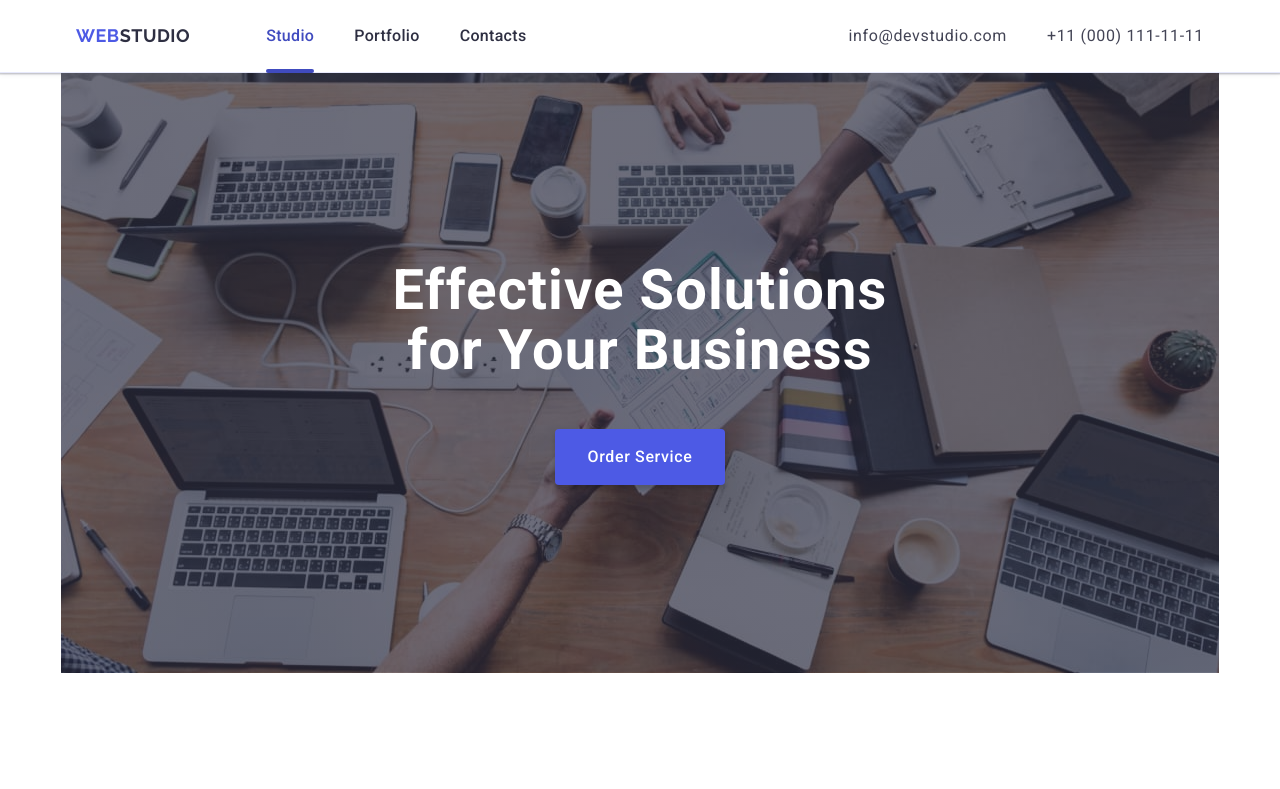
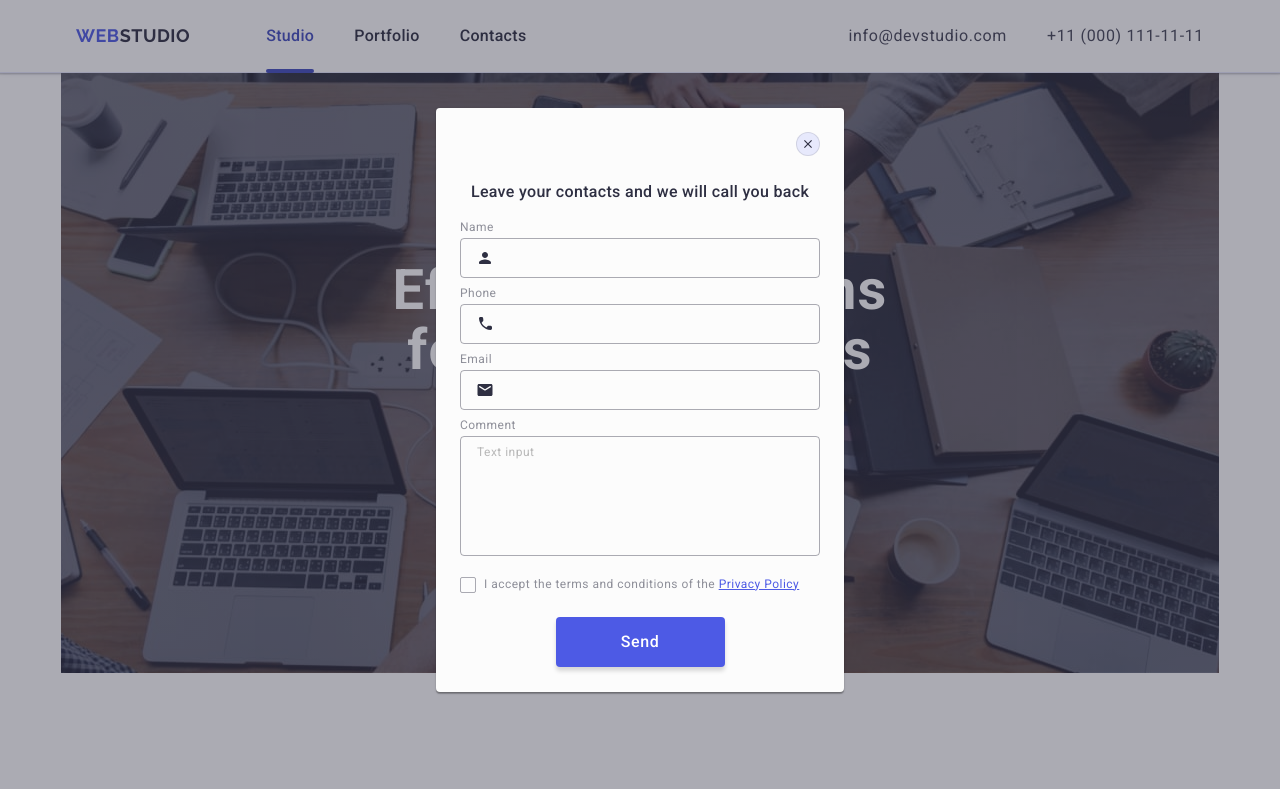
Before and after one commit to Oleksand-Kalinin/goit-markup-hw-06, a plain HTML site: page index.html in a window 1280 px wide. Shown: the top 789 px of the page. Drawn offline with nearby package versions, Linux system fonts and the light colour scheme.

Commit message:
adaptive

```diff
--- a/css/styles.css
+++ b/css/styles.css
@@ -95,6 +95,7 @@ section {
 /* #endregion Common styles */
 
 /* #region Page-header-styles */
+
 .page-header {
     border-bottom: 1px solid #e7e9fc;
     box-shadow:
@@ -911,9 +912,9 @@ section {
         0 1px 3px 0 rgba(0, 0, 0, 0.12),
         0 2px 1px 0 rgba(0, 0, 0, 0.2);
     border-radius: 4px;
-    width: 408px;
-    min-height: 584px;
-    padding: 72px 24px 24px 24px;
+    width: 288px;
+    min-height: 623px;
+    padding: 72px 16px 24px 16px;
     position: absolute;
     top: 50%;
     left: 50%;
@@ -931,6 +932,7 @@ section {
     border: 1px solid rgba(0, 0, 0, 0.1);
     background-color: #e7e9fc;
     padding: 0;
+    line-height: 0;
     fill: #2e2f42;
     position: absolute;
     top: 24px;
@@ -961,11 +963,11 @@ section {
     margin-bottom: 16px;
 }
 
-.label-form-wrapper {
+.wrapper-label-form-order-service {
     margin-bottom: 8px;
 }
 
-.form-label-order-service {
+.label-form-order-service {
     display: block;
     font-size: 12px;
     line-height: 1.17;
@@ -978,7 +980,6 @@ section {
     position: relative;
     display: flex;
     align-items: center;
-
 }
 
 .form-input-order-service {
@@ -988,7 +989,7 @@ section {
     border: 1px solid rgba(46, 47, 66, 0.4);
     border-radius: 4px;
     outline: transparent;
-    padding-left: 38px;
+    padding-left: 34px;
     transition:
         border-color 250ms cubic-bezier(0.4, 0, 0.2, 1);
 }
@@ -1006,25 +1007,24 @@ section {
     fill: #2e2f42;
     transition:
         fill 250ms cubic-bezier(0.4, 0, 0.2, 1);
-
 }
 
 .form-input-order-service:focus+.form-icon {
     fill: #4d5ae5;
 }
 
-.comment-wrapper {
+.wrapper-comment {
     margin-bottom: 16px;
 }
 
-.form-input-comment-order-service {
+.input-comment-form-order-service {
     background-color: transparent;
     width: 100%;
     resize: none;
     border: 1px solid rgba(46, 47, 66, 0.4);
     border-radius: 4px;
     outline: transparent;
-    width: 360px;
+    width: 100%;
     height: 120px;
     padding: 8px 16px;
     transition:
@@ -1033,20 +1033,27 @@ section {
     font-size: 12px;
     line-height: 1.17;
     letter-spacing: 0.04em;
-    color: rgba(46, 47, 66, 0.4);
+    color: #8e8f99;
 }
 
-.form-input-comment-order-service:focus {
+.input-comment-form-order-service::placeholder {
+    opacity: 0.5;
+}
+
+.input-comment-form-order-service:focus {
     border-color: #4d5ae5;
     outline: transparent;
 }
 
-.privacy-policy-wrapper {
+.wrapper-privacy-policy {
     margin-bottom: 24px;
 }
 
 .label-privacy-policy {
     margin-bottom: 0;
+
+    display: flex;
+    align-items: center;
 }
 
 .checkbox-privacy-policy:checked+.label-privacy-policy .mark-checkbox {
@@ -1074,6 +1081,8 @@ section {
         background-color 250ms cubic-bezier(0.4, 0, 0.2, 1),
         border 250ms cubic-bezier(0.4, 0, 0.2, 1),
         fill 250ms cubic-bezier(0.4, 0, 0.2, 1);
+
+    flex-shrink: 0;
 }
 
 .privacy-policy-link {
@@ -1091,11 +1100,9 @@ section {
     padding: 16px 32px;
     min-width: 169px;
     background-color: #4d5ae5;
+    box-shadow: 0 4px 4px 0 rgba(0, 0, 0, 0.15);
 
-    font-family: "Roboto", sans-serif;
     font-weight: 500;
-    font-size: 16px;
-    line-height: 1.5;
     letter-spacing: 0.04em;
     text-align: center;
     color: #fff;
@@ -1106,6 +1113,20 @@ section {
 .btn-send:hover,
 .btn-send:focus {
     background-color: #404BBF;
+}
+
+@media only screen and (min-width: 768px) {
+    .modal-window-form-order-service {
+        width: 408px;
+        min-height: 584px;
+        padding: 72px 24px 24px 24px;
+    }
+}
+
+@media only screen and (min-width: 1158px) {
+    .form-input-order-service {
+        padding-left: 38px;
+    }
 }
 
 /* #endregion Modal window Order Service*/
--- a/index.html
+++ b/index.html
@@ -811,7 +811,8 @@
     <!-- #endregion Footer -->
 
     <!-- #region Modal window Order Service -->
-    <!-- <div class="backdrop-form">
+
+    <div class="backdrop-form is-open">
       <div class="modal-window-form-order-service">
         <button class="btn-close-form" type="button">
           <svg class="close-icon-form" width="8" height="8">
@@ -827,8 +828,8 @@
           autocomplete="off"
           novalidate
         >
-          <div class="label-form-wrapper">
-            <label class="form-label-order-service" for="user-name">
+          <div class="wrapper-label-form-order-service">
+            <label class="label-form-order-service" for="user-name">
               Name
             </label>
 
@@ -847,8 +848,8 @@
             </div>
           </div>
 
-          <div class="label-form-wrapper">
-            <label class="form-label-order-service" for="user-phone">
+          <div class="wrapper-label-form-order-service">
+            <label class="label-form-order-service" for="user-phone">
               Phone
             </label>
 
@@ -865,8 +866,8 @@
             </div>
           </div>
 
-          <div class="label-form-wrapper">
-            <label class="form-label-order-service" for="user-email">
+          <div class="wrapper-label-form-order-service">
+            <label class="label-form-order-service" for="user-email">
               Email
             </label>
 
@@ -883,20 +884,20 @@
             </div>
           </div>
 
-          <div class="comment-wrapper">
-            <label class="form-label-order-service" for="user-comment">
+          <div class="wrapper-comment">
+            <label class="label-form-order-service" for="user-comment">
               Comment
             </label>
 
             <textarea
-              class="form-input-comment-order-service"
+              class="input-comment-form-order-service"
               id="user-comment"
               name="user-comment"
               placeholder="Text input"
             ></textarea>
           </div>
 
-          <div class="privacy-policy-wrapper">
+          <div class="wrapper-privacy-policy">
             <input
               class="checkbox-privacy-policy visually-hidden"
               type="checkbox"
@@ -907,7 +908,7 @@
             />
 
             <label
-              class="form-label-order-service label-privacy-policy"
+              class="label-form-order-service label-privacy-policy"
               for="user-privacy"
             >
               <span class="mark-checkbox">
@@ -915,15 +916,17 @@
                   <use href="./images/icons.svg#mark-checkbox-icon"></use>
                 </svg>
               </span>
-              I accept the terms and conditions of the
-              <a class="privacy-policy-link" href="">Privacy Policy</a>
+              <span class="text-privacy-policy">
+                I accept the terms and conditions of the
+                <a class="privacy-policy-link" href="">Privacy Policy</a>
+              </span>
             </label>
           </div>
 
           <button class="btn-send" type="submit">Send</button>
         </form>
       </div>
-    </div> -->
+    </div>
 
     <!-- #endregion Modal window Order Service -->
 
```
